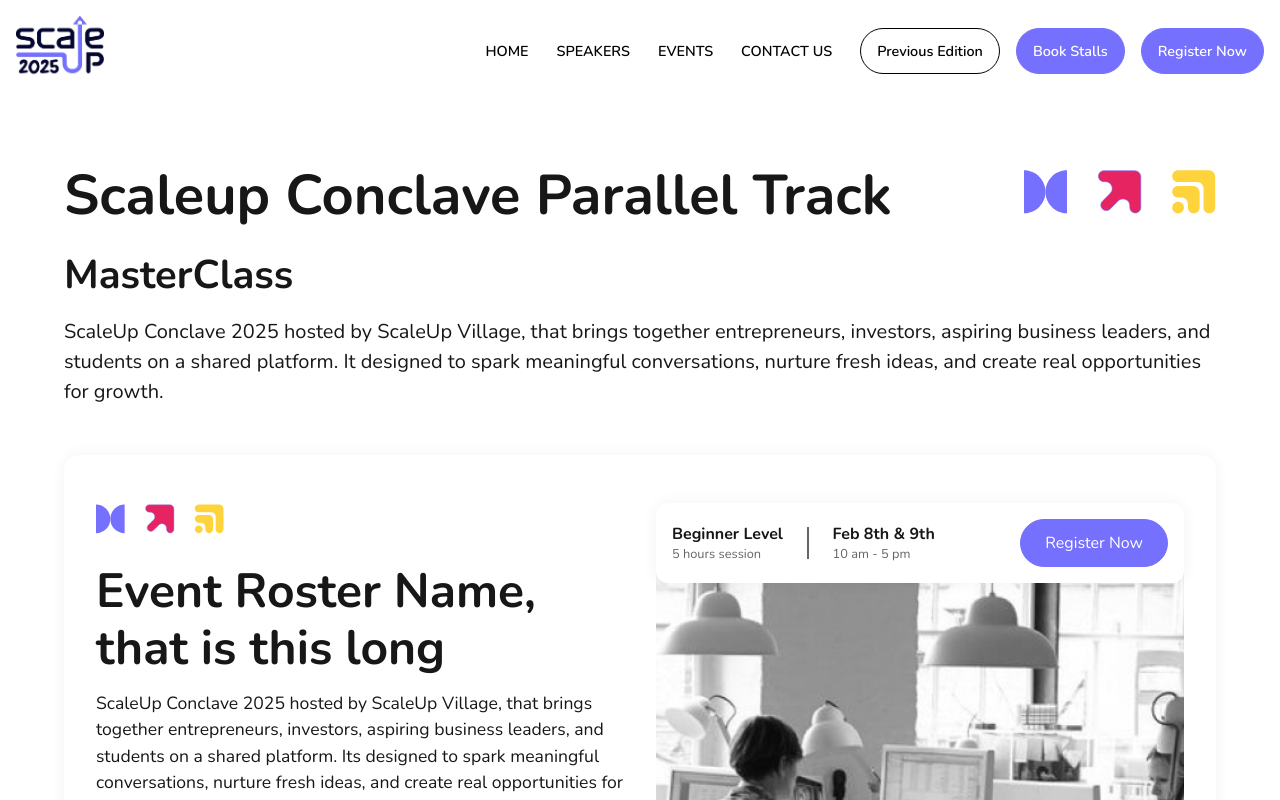
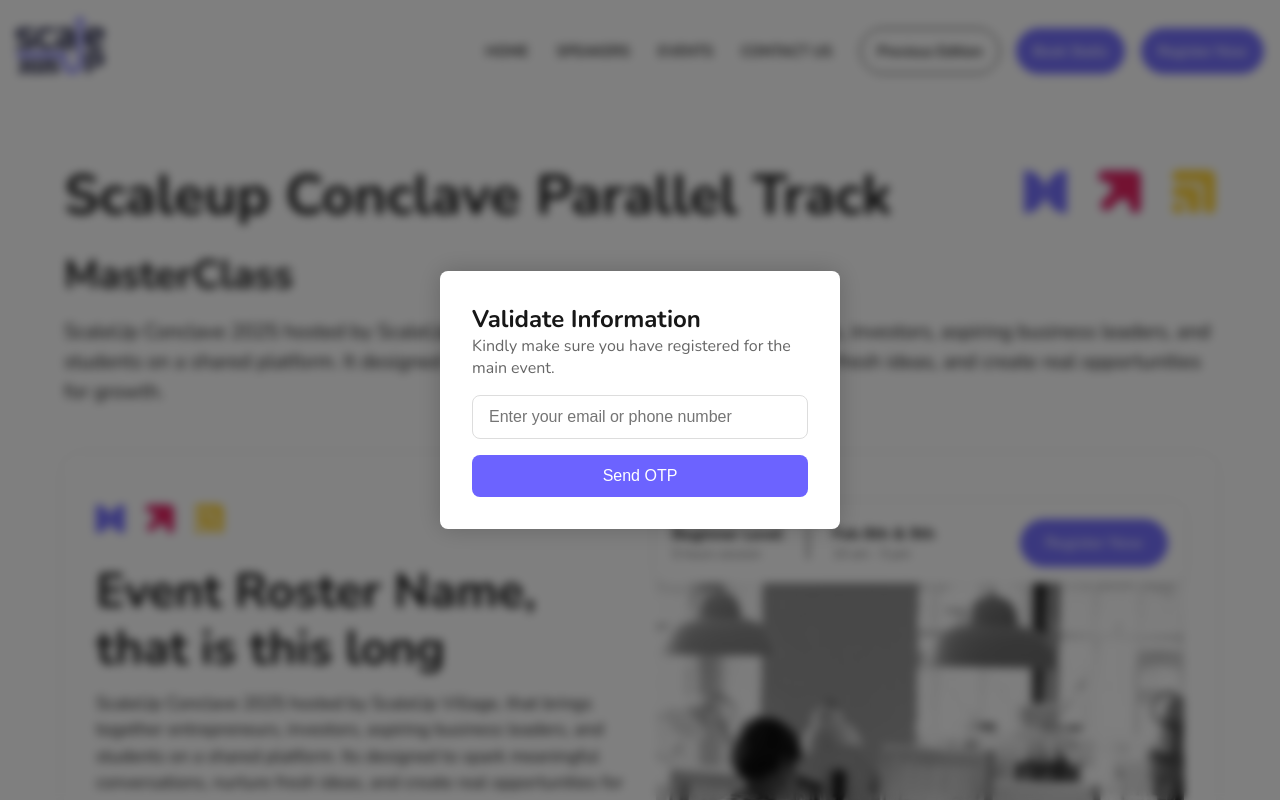
Before and after one commit to Scaleupvillage/scaleup25, a Next.js app: page /masterclass in a window 1280 px wide. Shown: the top 800 px of the page. Built offline with nearby package versions, Linux system fonts and the light colour scheme; no server answers; what react-photo-view would draw is missing.

Commit message:
feat(masterclass):validation-added

```diff
--- /dev/null
+++ b/src/app/masterclass/_components/validateModal.jsx
@@ -0,0 +1,57 @@
+"use client";
+
+import React, { useState } from "react";
+import styles from "./validateModal.module.css";
+
+export default function ValidateModal() {
+    const [emailOrPhone, setEmailOrPhone] = useState("");
+    const [otp, setOtp] = useState("");
+    const [isOtpSent, setIsOtpSent] = useState(false);
+
+    const handleSendOtp = () => {
+        if (emailOrPhone) {
+            setIsOtpSent(true);
+            alert("OTP sent to " + emailOrPhone);
+        }
+    };
+
+    const handleVerifyOtp = () => {
+        if (otp) {
+            alert("OTP verified successfully!");
+        }
+    };
+
+    return (
+        <div className={styles.modalOverlay}>
+            <div className={styles.modal}>
+                <div className={styles.form}>
+                    <p className={styles.validationHeader}>Validate Information</p>
+                    <p className={styles.validationSubText}>
+                        Kindly make sure you have registered for the main event.
+                    </p>
+                    {!isOtpSent ? (
+                        <>
+                            <input
+                                type="text"
+                                placeholder="Enter your email or phone number"
+                                value={emailOrPhone}
+                                onChange={(e) => setEmailOrPhone(e.target.value)}
+                            />
+                            <button onClick={handleSendOtp}>Send OTP</button>
+                        </>
+                    ) : (
+                        <>
+                            <input
+                                type="text"
+                                placeholder="Enter the OTP"
+                                value={otp}
+                                onChange={(e) => setOtp(e.target.value)}
+                            />
+                            <button onClick={handleVerifyOtp}>Verify OTP</button>
+                        </>
+                    )}
+                </div>
+            </div>
+        </div>
+    );
+}
--- /dev/null
+++ b/src/app/masterclass/_components/validateModal.module.css
@@ -0,0 +1,90 @@
+.modalOverlay {
+    position: fixed;
+    top: 0;
+    left: 0;
+    width: 100%;
+    height: 100%;
+    background: rgba(0, 0, 0, 0.5);
+    backdrop-filter: blur(5px);
+    display: flex;
+    justify-content: center;
+    align-items: center;
+    z-index: 1000;
+}
+
+.modal {
+    background-color: #fff;
+    border-radius: 8px;
+    box-shadow: 0 0 1.5rem rgba(0, 0, 0, 0.2);
+    padding: 2rem;
+    max-width: 400px;
+    width: 90%;
+    text-align: start;
+}
+
+.form {
+    display: flex;
+    flex-direction: column;
+}
+
+.form h1 {
+    font-size: 1.75rem;
+    margin-bottom: 1rem;
+}
+
+.form input {
+    padding: 0.75rem 1rem;
+    font-size: 1rem;
+    border: 1px solid #ddd;
+    border-radius: 0.5rem;
+}
+
+.form input:focus {
+    border-color: #6c63ff;
+    outline: none;
+    box-shadow: 0 0 0.25rem rgba(108, 99, 255, 0.5);
+}
+
+.form button {
+    padding: 0.75rem 1.5rem;
+    font-size: 1rem;
+    color: #fff;
+    background-color: #6c63ff;
+    border: none;
+    border-radius: 0.5rem;
+    cursor: pointer;
+    margin-top: 1rem;
+    transition: all 0.3s ease-in-out;
+}
+
+.form button:hover {
+    background-color: #fff;
+    color: #6c63ff;
+    border: 1px solid #6c63ff;
+}
+
+@media (max-width: 678px) {
+    .modal {
+        padding: 1rem;
+    }
+
+    .form h1 {
+        font-size: 1.5rem;
+    }
+
+    .form input,
+    .form button {
+        font-size: 0.9rem;
+    }
+}
+
+.validationHeader {
+    font-size: 1.5rem;
+    font-weight: bold;
+}
+
+.validationSubText {
+    font-size: 1rem;
+    color: #666;
+    margin-bottom: 1rem;
+}
--- a/src/app/masterclass/page.jsx
+++ b/src/app/masterclass/page.jsx
@@ -1,12 +1,14 @@
-import Class from './_components/class'
-import Head from './_components/head'
-import styles from './page.module.css'
+import Class from "./_components/class";
+import Head from "./_components/head";
+import ValidateModal from "./_components/validateModal";
+import styles from "./page.module.css";
 
 export default function page() {
     return (
         <div className={styles.masterClass}>
+            <ValidateModal />
             <Head />
             <Class />
         </div>
-    )
+    );
 }
--- a/src/app/masterclass/page.module.css
+++ b/src/app/masterclass/page.module.css
@@ -1,8 +1,9 @@
 .masterClass {
     padding: 10rem 4rem 4rem;
+    position: relative;
 }
 
-@media(width<=720px) {
+@media (width<=720px) {
     .masterClass {
         padding: 8rem 1rem 2rem;
     }
```
